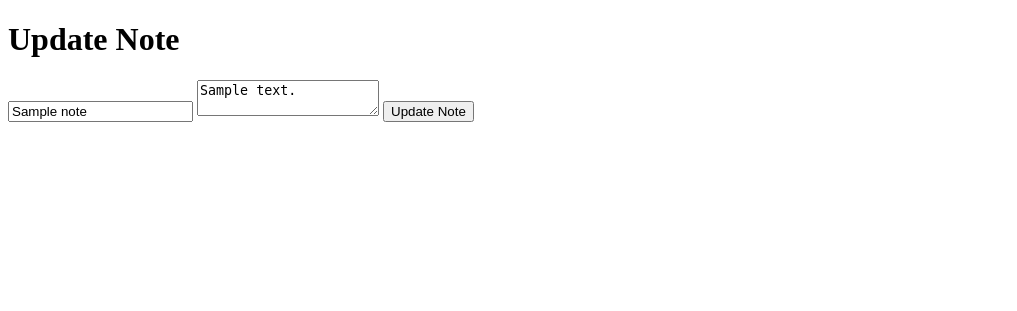
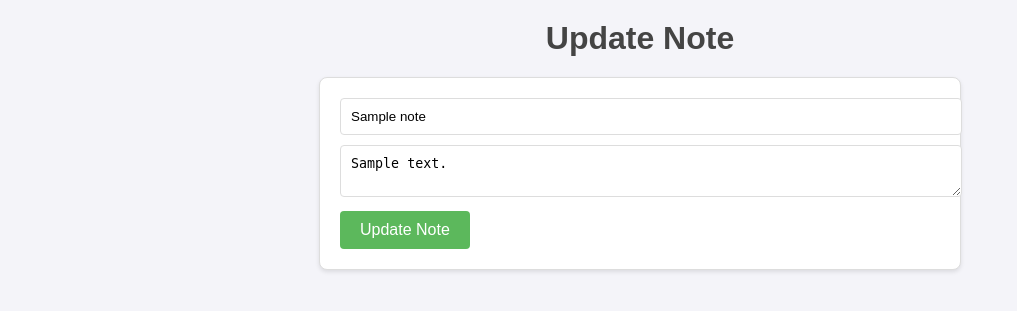
Before and after one commit to sonaliks29/notesapp, a Flask app: page /update/1 in a window 1280 px wide. Shown: the top 311 px of the page, without its empty margins (0-1017 px from the left). Run offline with Flask 3, Linux system fonts and the light colour scheme; a user stored in the database is signed in; tables that the repository leaves empty hold one stand-in row (values such as "Sample post").

Commit message:
final changes

```diff
--- a/flask_personal_notes/app.py
+++ b/flask_personal_notes/app.py
@@ -62,8 +62,22 @@ def logout():
 @app.route('/')
 @login_required
 def index():
-    notes = Note.query.filter_by(user_id=current_user.id).order_by(Note.date_created.desc()).all()
-    return render_template('index.html', notes=notes)
+    return render_template('index.html', notes=current_user.notes)
+
+@app.route('/notes')
+@login_required
+def notes():
+    return render_template('notes.html', notes=current_user.notes)
+
+@app.route('/courses')
+@login_required
+def courses():
+    return render_template('courses.html', notes=current_user.notes)
+
+@app.route('/subjects')
+@login_required
+def subjects():
+    return render_template('subjects.html', notes=current_user.notes)
 
 @app.route('/add', methods=['POST'])
 @login_required
@@ -73,7 +87,8 @@ def add_note():
     new_note = Note(title=title, content=content, user_id=current_user.id)
     db.session.add(new_note)
     db.session.commit()
-    return redirect(url_for('index'))
+    referrer = request.referrer
+    return redirect(referrer)
 
 @app.route('/delete/<int:id>')
 @login_required
@@ -82,7 +97,8 @@ def delete(id):
     if note:
         db.session.delete(note)
         db.session.commit()
-    return redirect(url_for('index'))
+    referrer = request.referrer
+    return redirect(referrer)
 
 @app.route('/update/<int:id>', methods=['GET', 'POST'])
 @login_required
@@ -92,7 +108,7 @@ def update(id):
         note.title = request.form.get('title')
         note.content = request.form.get('content')
         db.session.commit()
-        return redirect(url_for('index'))
+        return redirect(url_for('index'))  # Redirect to index.html after updating
     return render_template('update.html', note=note)
 
 @app.route('/search')
@@ -102,7 +118,8 @@ def search():
     notes = Note.query.filter(
         (Note.content.ilike(f'%{query}%') | Note.title.ilike(f'%{query}%'))
     ).filter_by(user_id=current_user.id).all()
-    return render_template('index.html', notes=notes)
+    referrer = request.referrer
+    return render_template(referrer.split("/")[-1] + '.html', notes=notes, query=query)
 
 if __name__ == '__main__':
     app.run(debug=True)
--- a/flask_personal_notes/static/styles.css
+++ b/flask_personal_notes/static/styles.css
@@ -20,8 +20,8 @@ nav {
 .nav-links {
     display: flex;
     align-items: center;
-    justify-content: space-between; /* Aligns items to the start and end of the container */
-    padding: 0 20px; /* Add padding to create space between items and edges */
+    justify-content: space-between;
+    padding: 0 20px;
 }
 
 .nav-links a {
@@ -36,7 +36,6 @@ nav {
     margin-right: 10px;
 }
 
-/* Remove margin-right for the last link to prevent extra space */
 .nav-links a:last-child {
     margin-right: 0;
 }
--- a/flask_personal_notes/templates/update.html
+++ b/flask_personal_notes/templates/update.html
@@ -4,13 +4,70 @@
     <meta charset="UTF-8">
     <meta name="viewport" content="width=device-width, initial-scale=1.0">
     <title>Update Note</title>
+    <style>
+        body {
+            font-family: Arial, sans-serif;
+            background-color: #f4f4f9;
+            margin: 0;
+            padding: 0;
+            color: #333;
+        }
+
+        h1 {
+            text-align: center;
+            margin: 20px 0;
+            color: #444;
+        }
+
+        form {
+            max-width: 600px;
+            margin: 20px auto;
+            padding: 20px;
+            background: #fff;
+            border: 1px solid #ddd;
+            border-radius: 8px;
+            box-shadow: 0 2px 4px rgba(0, 0, 0, 0.1);
+        }
+
+        form input[type="text"],
+        form textarea {
+            width: 100%;
+            padding: 10px;
+            margin-bottom: 10px;
+            border: 1px solid #ddd;
+            border-radius: 4px;
+        }
+
+        form button {
+            display: inline-block;
+            padding: 10px 20px;
+            border: none;
+            background-color: #5cb85c;
+            color: white;
+            font-size: 16px;
+            cursor: pointer;
+            border-radius: 4px;
+            transition: background-color 0.3s;
+        }
+
+        form button:hover {
+            background-color: #4cae4c;
+        }
+    </style>
 </head>
 <body>
     <h1>Update Note</h1>
-    <form action="/update/{{ note.id }}" method="post">
+    <form id="updateForm" action="/update/{{ note.id }}" method="post">
         <input type="text" name="title" value="{{ note.title }}" required>
         <textarea name="content" required>{{ note.content }}</textarea>
         <button type="submit">Update Note</button>
     </form>
+    <script>
+        document.getElementById('updateForm').addEventListener('submit', function() {
+            setTimeout(function() {
+                window.location.href = '/index.html';
+            }, 1000); // Redirect after 1 second
+        });
+    </script>
 </body>
 </html>
```
Also changed, not shown: flask_personal_notes/templates/courses.html (added, +38 -0 lines), flask_personal_notes/templates/index.html (+7 -21 lines), flask_personal_notes/templates/notes.html (added, +38 -0 lines), flask_personal_notes/templates/subjects.html (added, +38 -0 lines).
